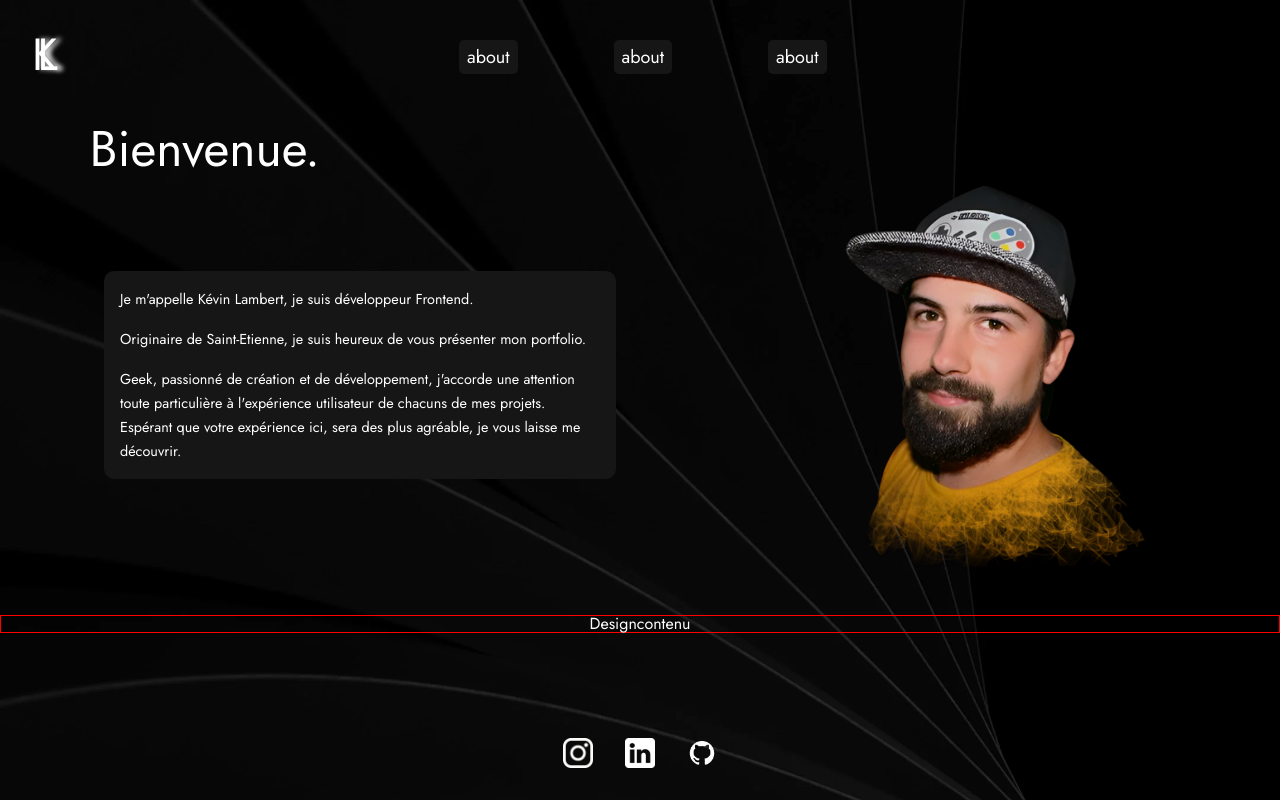
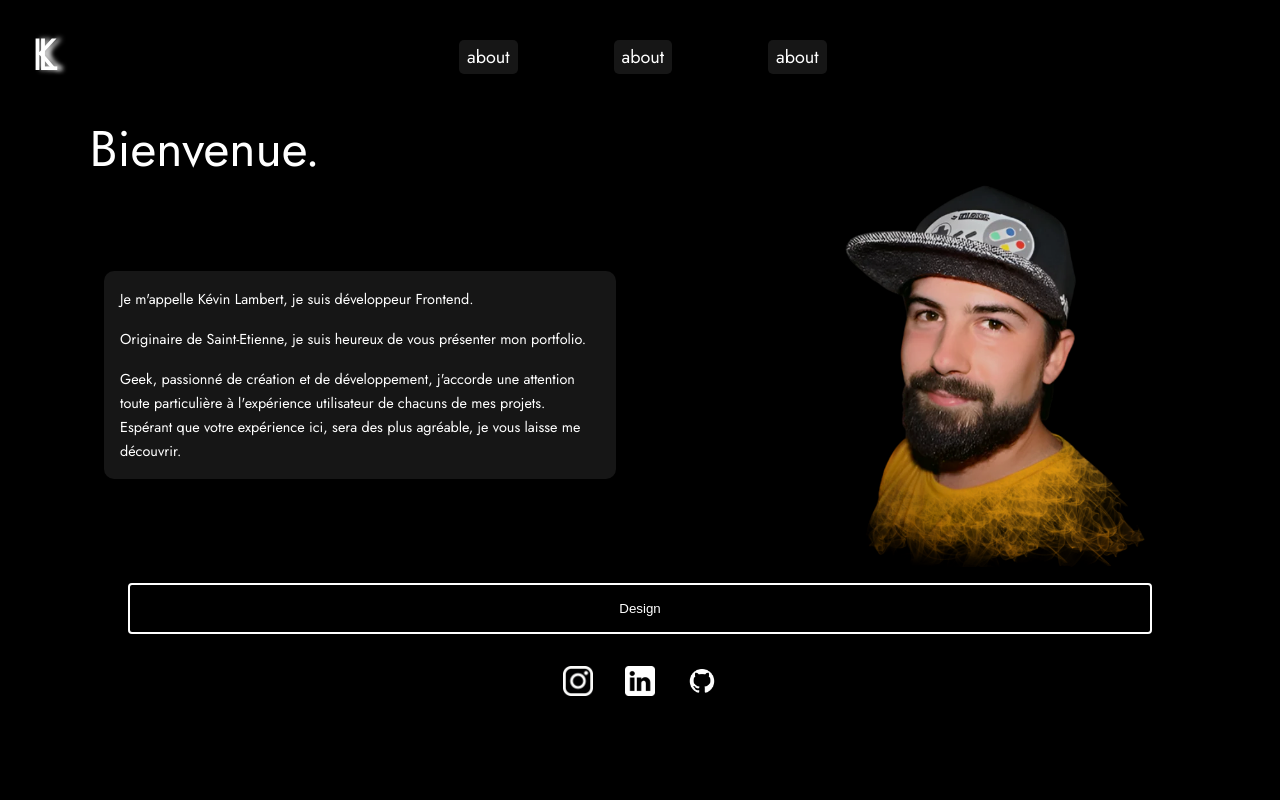
Before and after one commit to lambertkevin42/Portfolio-Ts, a React (Create React App) app: page / in a window 1280 px wide. Built offline with nearby package versions, Linux system fonts and the light colour scheme.

Commit message:
fixed devtools redux bugs / clear store / first cardcomponent done

```diff
--- a/package.json
+++ b/package.json
@@ -15,6 +15,7 @@
     "react-redux": "^8.0.5",
     "react-router-dom": "^6.8.1",
     "react-scripts": "5.0.1",
+    "redux": "^4.2.1",
     "sass": "^1.58.3",
     "sass-loader": "^13.2.0",
     "web-vitals": "^2.1.4"
--- a/src/components/App/app.scss
+++ b/src/components/App/app.scss
@@ -5,16 +5,6 @@
     height: 100vh;
     display: flex;
     flex-direction: column;
-    background-image: url("../../assets/images/background.webp");
-    background-size: cover;
-    background-size: 2160px 3840px;
-    background-size: 200%;
 
 
 }
-
-@media only screen and (min-width: 768px) {
-    .app{
-        background-size: 100%;
-    }
-}
--- a/src/components/Footer/footer.scss
+++ b/src/components/Footer/footer.scss
@@ -1,7 +1,7 @@
 @use 'src/styles/vars';
 
 .footer{
-    position: fixed;
+    position: relative;
     bottom: 0;
     display: flex;
     width: 100%;
--- /dev/null
+++ b/src/components/ToggleCard/ToggleButton.tsx
@@ -0,0 +1,25 @@
+import React from 'react';
+import { useDispatch, useSelector } from 'react-redux';
+import { toggleButton } from '../../actions/toggleButtonAction';
+import { RootState } from '../../reducers/rootReducer';
+import '../ToggleCard/buttontoggle.scss';
+
+const ToggleButton: React.FC = () => {
+  const dispatch = useDispatch();
+  const { toggleButtonIsOpen } = useSelector((state: RootState) => state.button);
+  const handleClick = () => {
+    dispatch(toggleButton());
+  };
+  return (
+    <button
+      aria-label="toggleBurger"
+      type="button"
+      className={`${toggleButtonIsOpen ? 'togglebutton' : 'togglebutton'}`}
+      onClick={handleClick}
+    >
+      Design
+    </button>
+  );
+};
+
+export default ToggleButton;
--- a/src/components/ToggleCard/ToggleCard.tsx
+++ b/src/components/ToggleCard/ToggleCard.tsx
@@ -1,11 +1,21 @@
 import React from 'react';
+import { useSelector } from 'react-redux';
+import { RootState } from '../../reducers/rootReducer';
 import '../ToggleCard/togglecard.scss';
+import ToggleButton from './ToggleButton';
 
 const ToggleCard: React.FC = () => {
+  const { toggleButtonIsOpen } = useSelector((state: RootState) => state.button);
   return (
     <div className="togglecard">
-      <h2>Design</h2>
-      <div>contenu</div>
+      <ToggleButton />
+      <div className={`${toggleButtonIsOpen ? 'togglecard' : 'togglecard-closed'}`}>
+        <p className="togglecard-content">
+          Lorem ipsum dolor sit amet consectetur adipisicing elit. Impedit nesciunt nostrum eos illo
+          ea dolore obcaecati sapiente sint quasi numquam! Asperiores laboriosam molestiae error,
+          sunt ut autem atque similique hic.
+        </p>
+      </div>
     </div>
   );
 };
--- /dev/null
+++ b/src/components/ToggleCard/buttontoggle.scss
@@ -0,0 +1,14 @@
+@use 'src/styles/vars';
+
+.togglebutton{
+    display: flex ;
+    justify-content: center;
+    width: 80%;
+    padding: vars.$gutter;
+    margin-top: vars.$gutter;
+    background: none;
+    color: vars.$white;
+    border: 2px solid vars.$white;
+    border-radius: 4px;
+
+}
--- a/src/components/ToggleCard/togglecard.scss
+++ b/src/components/ToggleCard/togglecard.scss
@@ -2,8 +2,23 @@
 
 .togglecard{
     display: flex;
+    flex-direction: column;
     width: 100%;
-    border: 1px solid red;
-    justify-content: center;
-    margin-top: vars.$gutter*3;
+    align-items: center;
+
+    &-content{
+        display: flex;
+        width: 80%;
+        border-right: 1px solid vars.$white;
+        border-left: 1px solid vars.$white;
+        border-bottom: 1px solid vars.$white;
+        justify-content: center;
+        padding: vars.$gutter;
+        text-align: center;
+    }
 }
+
+.togglecard-closed{
+    display: none;
+
+}
--- a/src/index.tsx
+++ b/src/index.tsx
@@ -1,13 +1,22 @@
-import React from 'react';
-import { createRoot } from 'react-dom/client';
+import * as React from 'react';
+import * as ReactDOM from 'react-dom/client';
+import App from './components/App/App';
+import { createStore, compose } from 'redux';
 import { Provider } from 'react-redux';
-import store from './store/store';
-import App from './components/App/App';
+import reducer from './reducers/rootReducer';
 import { BrowserRouter } from 'react-router-dom';
 import '../src/styles/index.scss';
 
-const container = document.getElementById('root') as HTMLElement;
-const root = createRoot(container);
+declare global {
+  interface Window {
+    __REDUX_DEVTOOLS_EXTENSION_COMPOSE__?: typeof compose;
+  }
+}
+
+const composeEnhancers = window.__REDUX_DEVTOOLS_EXTENSION_COMPOSE__ || compose;
+const store = createStore(reducer, composeEnhancers());
+
+const root = ReactDOM.createRoot(document.getElementById('root') as HTMLElement);
 
 root.render(
   <Provider store={store}>
--- a/src/reducers/rootReducer.tsx
+++ b/src/reducers/rootReducer.tsx
@@ -4,7 +4,7 @@ import toggleButtonReducer from './toggleButtonReducer';
 
 const rootReducer = combineReducers({
   burger: burgerReducer,
-  toggle: toggleButtonReducer,
+  button: toggleButtonReducer,
 });
 
 export type RootState = ReturnType<typeof rootReducer>;
--- a/src/reducers/toggleButtonReducer.tsx
+++ b/src/reducers/toggleButtonReducer.tsx
@@ -1,7 +1,7 @@
 import { TOGGLE_BUTTON } from '../actions/toggleButtonAction';
 
 interface State {
-  ToggleButtonIsOpen: boolean;
+  toggleButtonIsOpen: boolean;
 }
 
 interface Action {
@@ -9,7 +9,7 @@ interface Action {
 }
 
 const initialState: State = {
-  ToggleButtonIsOpen: false,
+  toggleButtonIsOpen: false,
 };
 
 function reducer(state: State = initialState, action: Action = { type: '' }): State {
@@ -17,7 +17,7 @@ function reducer(state: State = initialState, action: Action = { type: '' }): St
     case TOGGLE_BUTTON:
       return {
         ...state,
-        ToggleButtonIsOpen: !state.ToggleButtonIsOpen,
+        toggleButtonIsOpen: !state.toggleButtonIsOpen,
       };
     default:
       return state;
```
Also changed, not shown: 1 other file (tests, documents, lock files or other folders).
